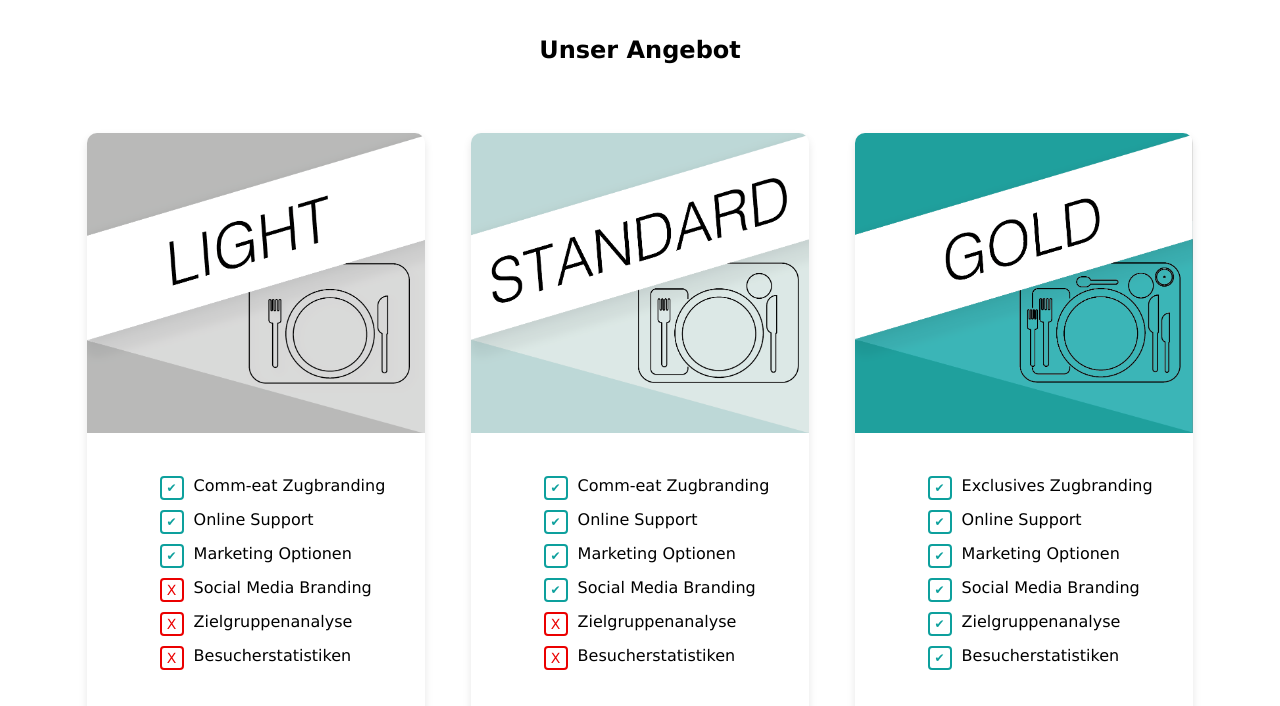
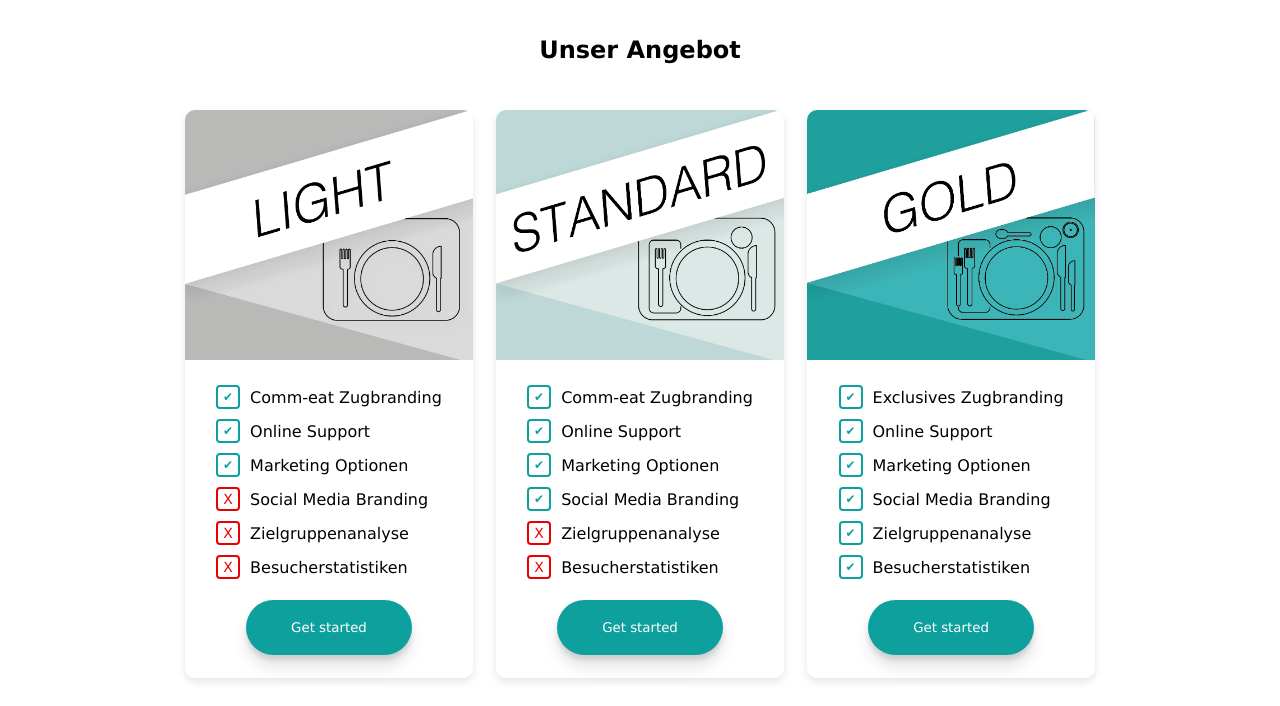
Before and after one commit to StellaBollinger/comm-eat-3, a plain HTML site: page pages/packages/packages.html in a window 1280 px wide. Shown: the part 1030-1736 px from the top of the page. Drawn offline with Linux system fonts and the light colour scheme.

Commit message:
Update packages

```diff
--- a/pages/packages/packages.css
+++ b/pages/packages/packages.css
@@ -64,12 +64,10 @@ a:hover{
 
 
 button{
-    width: 50%;
     font-weight: 200;
     border-radius: 40px;
     border:0px;
-    padding:20px;
-    margin: 5% 10% 10% 20%;
+    padding:20px 45px;
     background-color: var(--primary);
     color: white;
     box-shadow: 0 12px 16px 0 rgba(0,0,0,0.10),0 5px 5px 0 rgba(0, 0, 0, 0.11);
@@ -183,24 +181,27 @@ nav a {
 .packages {
     width:100%;
     margin-top: 5%;
+    padding-bottom: 10%;
     border-radius: 10px;
     box-shadow: 0 4px 8px rgba(0, 0, 0, 0.1);
     transition: transform 0.3s ease, box-shadow 0.3s ease;
+    display: flex;
+    flex-direction: column;
+    align-items: center;
 }
 
+.cardimg {
+    width: 100%;
+    height: 200px;
+}
 .packages img {
-    width: 100%;
-    height: 300px;
+    width:100%;
+    height:100%;
     object-fit: cover;
     border-radius: 10px 10px 0px 0px;
 }
 
 /*Packages section Style Liste*/
-.packages ul {
-    list-style: none;
-    margin: 10% 5% 5% 20%;
-}
-
 .packages li {
     display: flex;
     padding: 5px;
@@ -243,8 +244,53 @@ nav a {
 /*Ende Style Liste*/
 
 /*Style ipad*/
+@media (min-width: 768px) {
+    .hero{
+        margin-bottom: 4%;
+    }
+    .container-packages {
+        flex-direction: row;
+        justify-content: space-between;
+        margin-bottom: 5%;
+    }
 
+    .packages {
+        width: 32%;
+        margin-top: 2%;
+        padding-bottom: 5%;
+    }
+    .cardimg {
+        width: 100%;
+        height: auto;
+    }
+    .packages img {
+        height: 150px;
+    }
 
+    .packages ul li{
+        align-items: center;
+    }
+
+    /*Packages Checkbox Gutzeichen*/
+    .packages .checkbox {
+        width: 15px;
+        height: 15px;
+        align-items: center;
+    }
+    .packages .checkbox::before {
+        font-size: 10px;
+    }
+
+    /*Packages Checkbox Kreuz*/
+    .packages .checkbox-2 {
+        width: 15px;
+        height: 15px;
+        align-items: center;
+    }
+    .packages .checkbox-2::before {
+        font-size: 12px;
+    }
+}
 
 
 /*Style Desktop*/
@@ -255,13 +301,17 @@ nav a {
 
     .container-packages {
         flex-direction: row;
-        justify-content: space-between;
-        margin: 0% 0% 0% 0%;
+        justify-content: center;
+        margin-bottom: 0%;
     }
     .packages {
-        width: 32%;
-        margin: 2%;
-        height: auto;
+        display: flex;
+        flex-direction: column;
+        justify-content: center;
+        width: 25%;
+        margin: 0% 1%;
+        padding-bottom: 2%;
+        align-items: center;
     }
 
     .packages:hover {
@@ -269,32 +319,35 @@ nav a {
     box-shadow: 0 8px 16px rgba(0, 0, 0, 0.2);
     }
 
+    .cardimg {
+        width: 100%;
+        height: auto;
+    }
+
+    .packages img {
+        height: 250px;
+    }
+
+     /*Packages Checkbox Gutzeichen*/
+     .packages .checkbox {
+        width: 20px;
+        height: 20px;
+        align-items: center;
+    }
+    .packages .checkbox::before {
+        font-size: 12px;
+    }
+
+    /*Packages Checkbox Kreuz*/
+    .packages .checkbox-2 {
+        width: 20px;
+        height: 20px;
+        align-items: center;
+    }
+    .packages .checkbox-2::before {
+        font-size: 14px;
+    }
 }
-
-
-
-
-
-
-
-
-/* .package_image {
-    display: flex;
-    justify-content: center;
-    align-items: center;
-    height: 150px;
-}
-
-.package img {
-    max-height: 100%;
-    max-width: 100%;
-    object-fit: contain;
-    transition: transform 0.3s ease;
-}
-
-.package img:hover {
-    transform: rotate(5deg);
-} */
 
 
 /*Footer Mobile*/
--- a/pages/packages/packages.html
+++ b/pages/packages/packages.html
@@ -36,7 +36,7 @@
 
         <article class="container-packages">
             <section class="packages">
-                <div class="card-img">
+                <div class="cardimg">
                     <img src="/assets/packages_badges/Light.png" alt="Banner Bild">
                    </div>
                 <ul>
@@ -54,7 +54,7 @@
             </section>
 
             <section class="packages">
-                <div class="card-img">
+                <div class="cardimg">
                  <img src="/assets/packages_badges/standard.png" alt="Banner Bild">
                 </div>
                 <ul>
@@ -71,9 +71,9 @@
             </section>
 
             <section class="packages">
-                <div class="card-img">
+                <div class="cardimg">
                     <img src="/assets/packages_badges/gold.png" alt="Banner Bild">
-                   </div>
+                </div>
                 <ul>
                     <li><span class="checkbox"></span> Exclusives Zugbranding</li>
                     <li><span class="checkbox"></span> Online Support</li>
```
